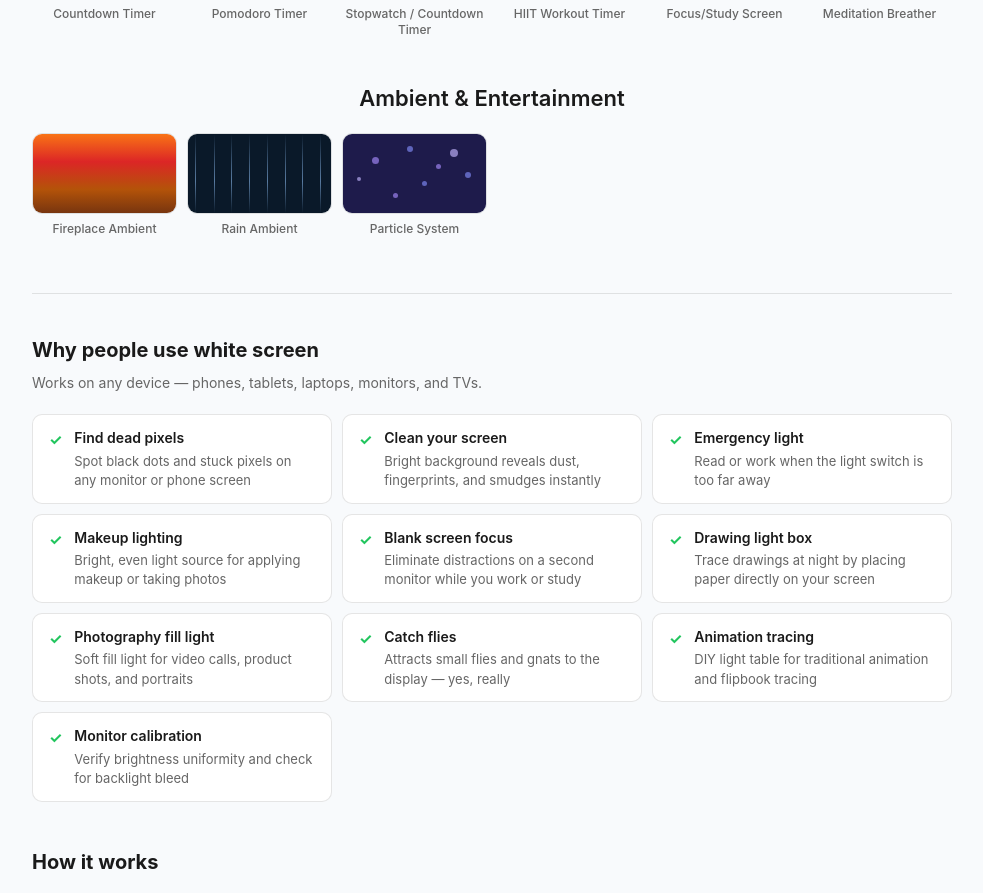
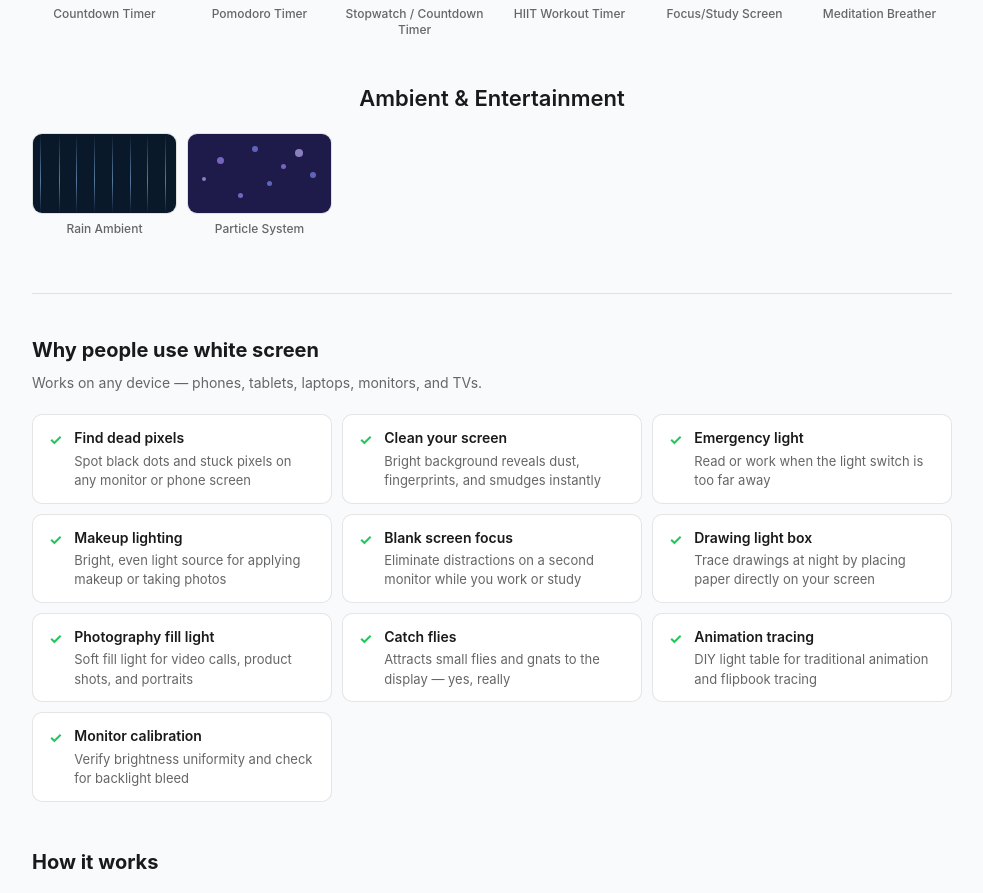
Before and after one commit to sterlingtran/whitescreenonline.app, a React (Vite) app: page / in a window 1280 px wide. Shown: the part 2664-3557 px from the top of the page, without its empty margins (148-1131 px from the left). Built offline with nearby package versions, Linux system fonts and the light colour scheme.

Commit message:
Remove fireplace ambient tool

```diff
--- a/src/components/OrangeScreenContent.tsx
+++ b/src/components/OrangeScreenContent.tsx
@@ -5,7 +5,7 @@ const USE_CASES = [
   { title: 'Maximum sleep protection', desc: 'Warmer than yellow, nearly as effective as red for melatonin preservation' },
   { title: 'Sunset simulation', desc: 'Mimic natural evening light to signal bedtime to your body clock' },
   { title: 'Comfortable evening reading', desc: 'Brighter than red, warmer than yellow — the ideal nighttime balance' },
-  { title: 'Cozy ambient lighting', desc: 'Fireplace-like warmth without the fire, perfect for relaxation' },
+  { title: 'Cozy ambient lighting', desc: 'Warm ambient color for relaxation and evening wind-downs' },
   { title: 'Evening computer work', desc: 'Work productively while protecting sleep cycles before bed' },
   { title: 'Golden hour photography', desc: 'Warm sunset-style lighting for portraits and product shots any time' },
   { title: 'Seasonal mood lighting', desc: 'Autumn atmosphere and winter coziness on demand' },
@@ -36,7 +36,7 @@ const IN_DEPTH = [
   },
   {
     title: 'Cozy Ambient & Mood Lighting',
-    body: 'Orange creates warm, inviting, fireplace-like atmospheres perfect for relaxation, meditation, evening socializing, or romantic settings. The warmth evokes comfort, safety, and coziness — psychological associations developed over millennia around fire. Use orange ambient lighting for dinner parties, meditation sessions, evening wind-down routines, or any scenario where you want warmth without the intensity of red or the brightness of yellow.',
+    body: 'Orange creates warm, inviting atmospheres perfect for relaxation, meditation, evening socializing, or romantic settings. The warmth evokes comfort, safety, and coziness. Use orange ambient lighting for dinner parties, meditation sessions, evening wind-down routines, or any scenario where you want warmth without the intensity of red or the brightness of yellow.',
   },
   {
     title: 'Golden Hour Photography',
--- a/src/components/ToolCard.tsx
+++ b/src/components/ToolCard.tsx
@@ -48,7 +48,6 @@ const CARD_BG: Record<string, string> = {
   'focus-screen':          '#1e40af',
   'meditation-breather':   '#0d9488',
   'productivity-dashboard':'#4f46e5',
-  'fireplace-ambient':     '#92400e',
   'rain-ambient':          '#0a1929',
   'particle-system':       '#1e1b4b',
 };
@@ -96,7 +95,6 @@ const CARD_SUB: Record<string, string> = {
   'focus-screen':          'Deep work',
   'meditation-breather':   'Calm & breathe',
   'productivity-dashboard':'All-in-one focus',
-  'fireplace-ambient':     'Cozy ambiance',
   'rain-ambient':          'Relaxing rain',
   'particle-system':       'Ambient display',
 };
@@ -264,10 +262,6 @@ function MiniPreview({ slug }: { slug: string }) {
           <div style={{ width: 52, height: 52, borderRadius: '50%', border: '7px solid rgba(255,220,100,0.85)', boxShadow: '0 0 14px rgba(255,220,100,0.4), inset 0 0 10px rgba(255,220,100,0.15)' }} />
         </div>
       );
-
-    /* ── Fireplace ── */
-    case 'fireplace-ambient':
-      return <div style={{ height: '100%', background: 'linear-gradient(to top, #78350f 0%, #b45309 30%, #dc2626 65%, #f97316 100%)' }} />;
 
     /* ── Rain ── */
     case 'rain-ambient':
--- a/src/data/faqs.ts
+++ b/src/data/faqs.ts
@@ -280,11 +280,6 @@ export const TOOL_FAQS: Record<string, FAQ[]> = {
     { q: 'What breathing pattern does it use?', a: 'By default, the tool uses a 4-7-8 pattern (inhale 4 seconds, hold 7 seconds, exhale 8 seconds). This pattern activates the parasympathetic nervous system and promotes relaxation.' },
     { q: 'How long should I use the breathing tool?', a: 'Even 2–3 minutes of guided breathing can measurably reduce cortisol and heart rate. For best results, practice for 5–10 minutes daily.' },
   ],
-  'fireplace-ambient': [
-    { q: 'What is the fireplace ambient tool?', a: 'The fireplace ambient tool displays an animated virtual fire with optional crackling fire sounds, creating a warm and cozy atmosphere on any screen.' },
-    { q: 'Does the virtual fireplace have sound?', a: 'Yes. Enable the sound option to play realistic crackling fire audio, completing the ambient fireplace experience.' },
-    { q: 'Can I use this as a TV screensaver?', a: 'Yes. Cast your browser tab to a smart TV and enable fullscreen mode for a cozy fireplace display similar to streaming fireplace videos, but running entirely in your browser.' },
-  ],
   'rain-ambient': [
     { q: 'What is the rain ambient tool?', a: 'The rain ambient tool simulates falling rain on your screen with optional thunder sounds, creating a calming atmospheric experience for relaxation, focus, or sleep.' },
     { q: 'Does rain sound help with focus and sleep?', a: 'Many studies and user reports confirm that rain sounds (a form of pink noise) help mask distracting background noise and create a consistent audio environment conducive to concentration and sleep.' },
--- a/src/data/tools.ts
+++ b/src/data/tools.ts
@@ -1739,54 +1739,7 @@ export const TOOLS: Tool[] = [
     ],
   },
 
-  // ENTERTAINMENT (4)
-  {
-    id: 'fireplace-ambient',
-    name: 'Fireplace Ambient',
-    slug: 'fireplace-ambient',
-    category: 'entertainment',
-    description: 'Relaxing fireplace animation',
-    longDescription: 'Relaxing fireplace animation with optional crackling sound.',
-    icon: 'Flame',
-    uses: ['Relaxation', 'Ambient', 'Cozy'],
-    seoTitle: 'Fireplace Screensaver Online - Virtual Cozy Flame',
-    seoDescription: 'Relaxing animated virtual fireplace screensaver for a cozy atmosphere. Optional crackling sound. Perfect for ambiance, cold days, and presentations. Free online.',
-    relatedTools: ['rain-ambient', 'starfield-screensaver'],
-    componentKey: 'fireplaceAmbient',
-    controls: [
-      {
-        id: 'flameIntensity',
-        label: 'Flame Intensity',
-        type: 'slider',
-        defaultValue: 70,
-        min: 30,
-        max: 100,
-      },
-      {
-        id: 'fireColor',
-        label: 'Fire Color',
-        type: 'select',
-        defaultValue: 'orange',
-        options: [
-          { label: 'Orange', value: 'orange' },
-          { label: 'Blue', value: 'blue' },
-          { label: 'Green', value: 'green' },
-        ],
-      },
-      {
-        id: 'sound',
-        label: 'Crackling Sound',
-        type: 'toggle',
-        defaultValue: false,
-      },
-      {
-        id: 'duration',
-        label: 'Duration (infinite)',
-        type: 'toggle',
-        defaultValue: true,
-      },
-    ],
-  },
+  // ENTERTAINMENT (3)
   {
     id: 'rain-ambient',
     name: 'Rain Ambient',
@@ -1798,7 +1751,7 @@ export const TOOLS: Tool[] = [
     uses: ['Relaxation', 'Ambient', 'Sleep'],
     seoTitle: 'Rain Screensaver Online - Relaxing Rain Sound & Visual',
     seoDescription: 'Calming animated rain screensaver with optional thunder sound effects. Perfect for relaxation, sleep, focus, and ambient backgrounds. Free online.',
-    relatedTools: ['fireplace-ambient', 'starfield-screensaver'],
+    relatedTools: ['particle-system', 'starfield-screensaver'],
     componentKey: 'rainAmbient',
     controls: [
       {
@@ -1840,7 +1793,7 @@ export const TOOLS: Tool[] = [
     uses: ['Relaxation', 'Ambient', 'Entertainment'],
     seoTitle: 'Particle System Screensaver - Floating Particle Display',
     seoDescription: 'Customizable floating particle animation screensaver. Adjust particle type, count, speed, and colors for unique visual effects. Free online.',
-    relatedTools: ['fireplace-ambient', 'rain-ambient'],
+    relatedTools: ['rain-ambient', 'starfield-screensaver'],
     componentKey: 'particleSystem',
     controls: [
       {
--- a/src/pages/ToolPage.tsx
+++ b/src/pages/ToolPage.tsx
@@ -56,7 +56,6 @@ function ToolRenderer({ tool }: { tool: NonNullable<ReturnType<typeof getTool>>
     hiitTimer:             Placeholders.HIITTimer,
     focusScreen:           Placeholders.FocusScreen,
     meditationBreather:    Placeholders.MeditationBreather,
-    fireplaceAmbient:      Placeholders.FireplaceAmbient,
     rainAmbient:           Placeholders.RainAmbient,
     particleSystem:        Placeholders.ParticleSystem,
     productivityDashboard: Placeholders.ProductivityDashboard,
--- a/src/tools/Placeholders.tsx
+++ b/src/tools/Placeholders.tsx
@@ -1069,60 +1069,6 @@ export function MeditationBreather() {
   );
 }
 
-// Fireplace Ambient
-export function FireplaceAmbient() {
-  const canvasRef = useRef<HTMLCanvasElement>(null);
-
-  useEffect(() => {
-    const canvas = canvasRef.current;
-    if (!canvas) return;
-
-    const ctx = canvas.getContext('2d');
-    if (!ctx) return;
-    let animationFrame = 0;
-    let cancelled = false;
-
-    canvas.width = canvas.offsetWidth;
-    canvas.height = canvas.offsetHeight;
-
-    const animate = () => {
-      if (cancelled) return;
-
-      ctx.fillStyle = 'rgba(0, 0, 0, 0.2)';
-      ctx.fillRect(0, 0, canvas.width, canvas.height);
-
-      // Draw flickering flames
-      for (let i = 0; i < 5; i++) {
-        const x = (canvas.width / 5) * (i + 0.5);
-        const flameHeight = Math.random() * 200 + 100;
-
-        const gradient = ctx.createLinearGradient(x, canvas.height, x, canvas.height - flameHeight);
-        gradient.addColorStop(0, 'rgba(255, 100, 0, 0.8)');
-        gradient.addColorStop(0.5, 'rgba(255, 200, 0, 0.5)');
-        gradient.addColorStop(1, 'rgba(255, 255, 100, 0)');
-
-        ctx.fillStyle = gradient;
-        ctx.beginPath();
-        ctx.ellipse(x, canvas.height, 50 + Math.random() * 30, flameHeight, 0, 0, Math.PI * 2);
-        ctx.fill();
-      }
-
-      animationFrame = requestAnimationFrame(animate);
-    };
-
-    animate();
-
-    return () => {
-      cancelled = true;
-      cancelAnimationFrame(animationFrame);
-    };
-  }, []);
-
-  return (
-    <canvas ref={canvasRef} className="w-full aspect-video rounded-lg border border-gray-300 dark:border-gray-600 bg-gray-900" />
-  );
-}
-
 // Rain Ambient
 export function RainAmbient() {
   const canvasRef = useRef<HTMLCanvasElement>(null);
```
Also changed, not shown: 1 other file (tests, documents, lock files or other folders).
